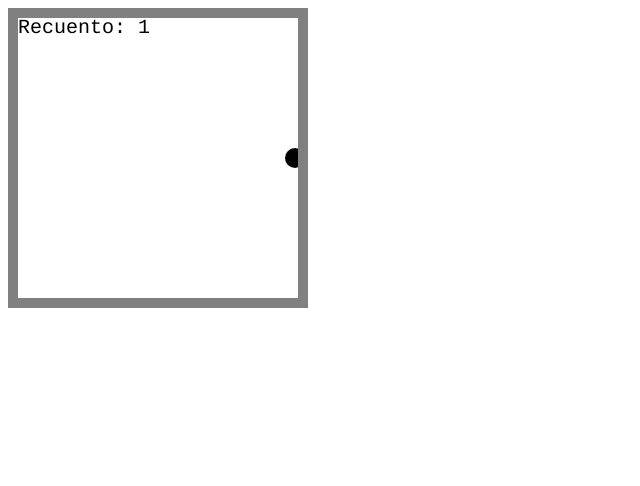
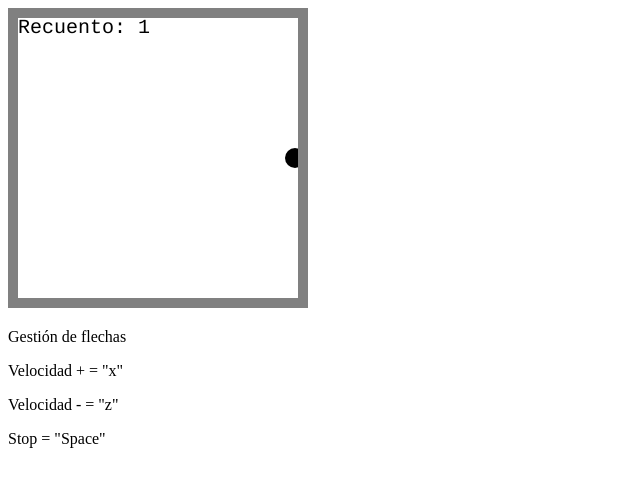
Before and after one commit to Vitalii-VK/JavaScript, a plain HTML site: page index.html in a window 1280 px wide. Shown: the whole page, without its empty margins (0-640 px from the left). Drawn offline with nearby package versions, Linux system fonts and the light colour scheme.

Commit message:
Update index.html

```diff
--- a/index.html
+++ b/index.html
@@ -225,5 +225,10 @@
 
 			*/
 		</script>
+		</br>
+		<p>Gestión de flechas</p>
+		<p>Velocidad + = "x"</p>
+		<p>Velocidad - = "z"</p>
+		<p>Stop = "Space"</p>
 	</body>
 </html>
```
